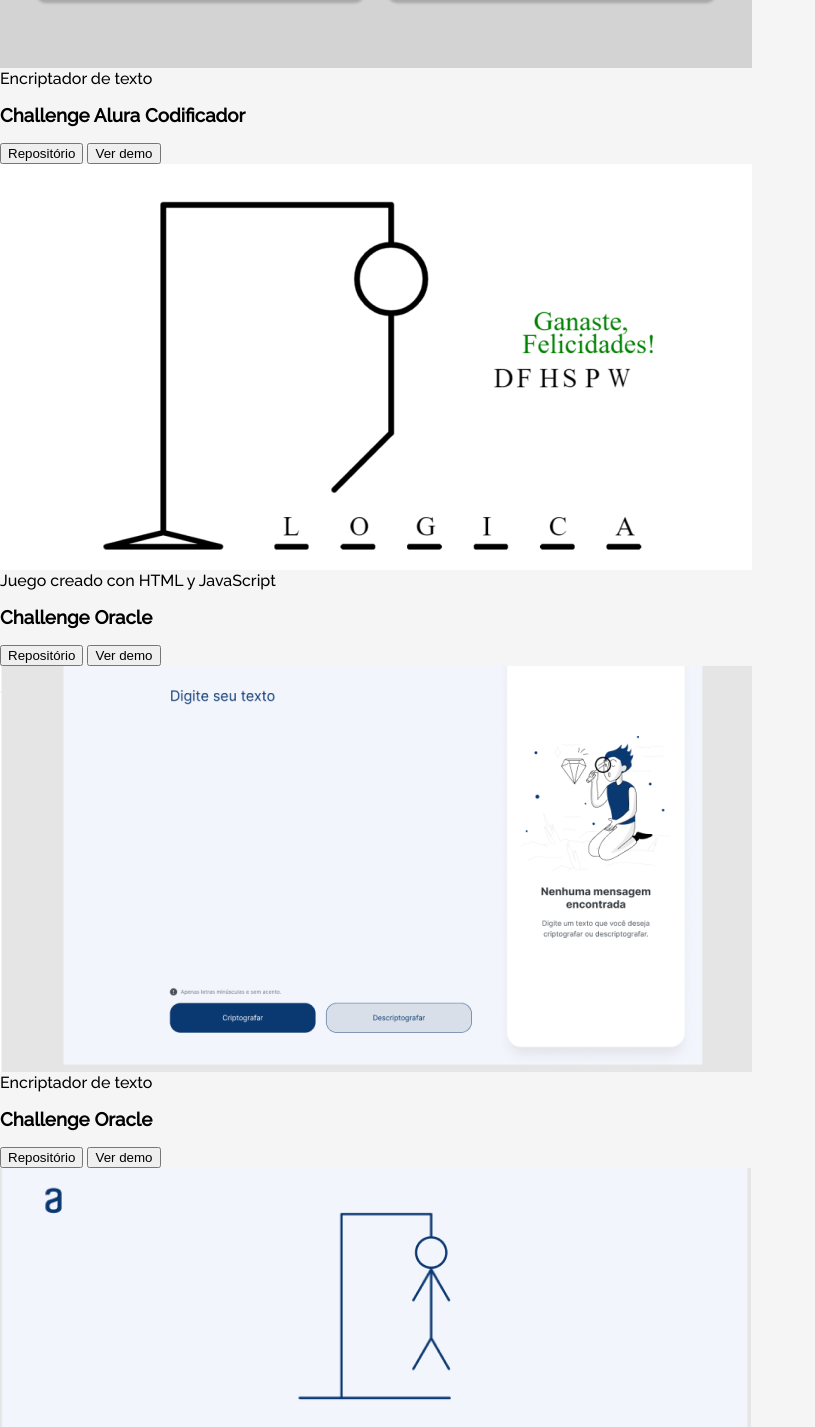
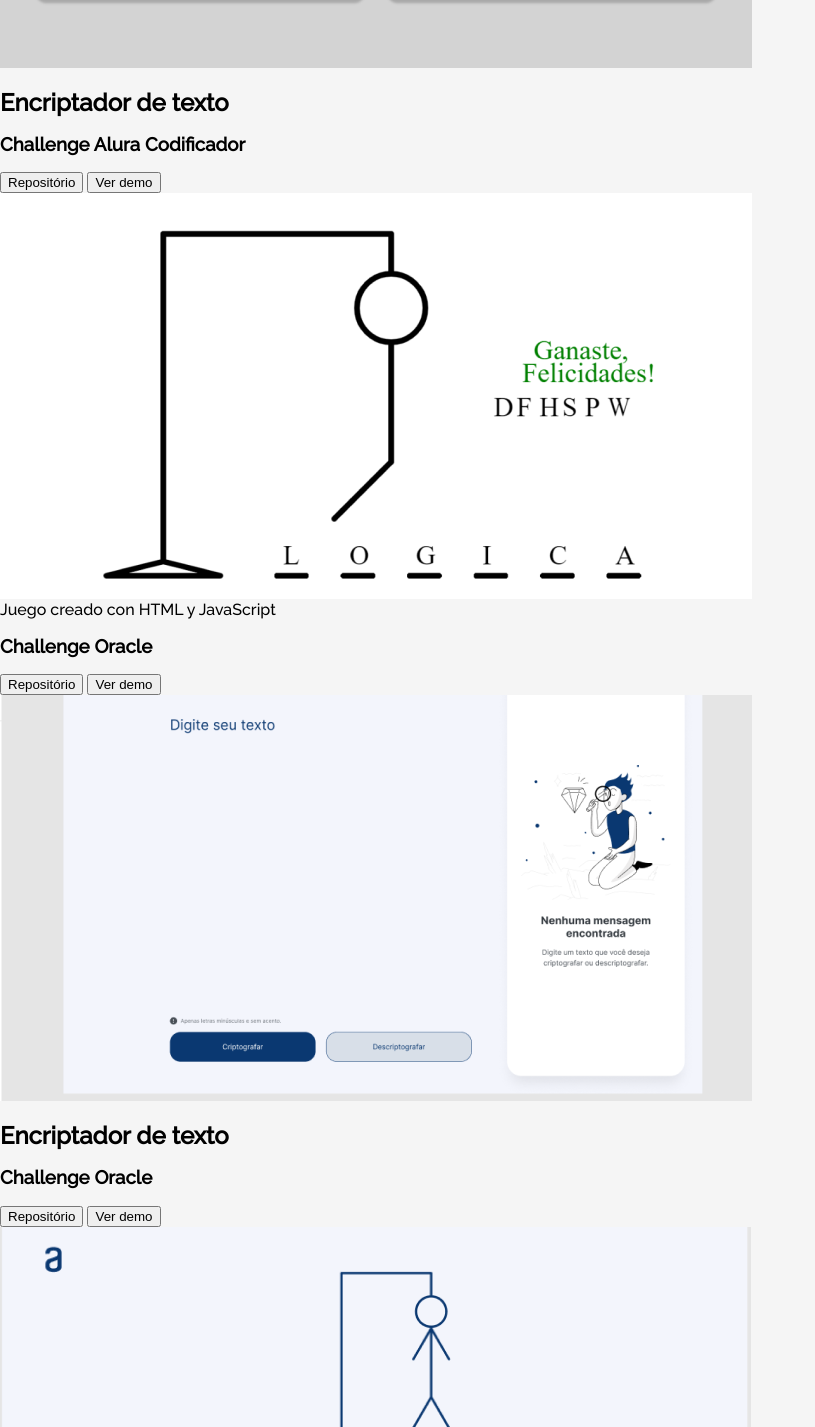
Before and after one commit to Juan-DavidP/Portafolio_Alura, a plain HTML site: page index.html in a window 1280 px wide. Shown: the part 2782-4209 px from the top of the page, without its empty margins (0-815 px from the left). Drawn offline with Linux system fonts and the light colour scheme.

Commit message:
correción etiquetas

```diff
--- a/index.html
+++ b/index.html
@@ -231,14 +231,14 @@
                 </div>
             </div>
         </section>
-
         <!-- Sección de Experiencia Profesional/Proyectos-->
         <section class="experience" id="xp">
             <h2 class="experience__section__title">Experiencia Profissional</h2>
             <div class="experiencie__box">
                 <!-- Pon el logotipo/captura de pantalla de tu proyecto -->
                 <img class="experience__img" src="assets\decod_print.png">
-                <div class="experience__info" <h2 class="experience__title">Encriptador de texto</h2>
+                <div class="experience__info">
+                    <h2 class="experience__title">Encriptador de texto</h2>
                     <h3 class="experience__text">Challenge Alura Codificador </h3>
                     <div class="experience__description">
                         <!-- Pon el enlace del proyecto en Github o GithubPages -->
@@ -270,7 +270,8 @@
             <div class="experience__box">
                 <!-- Pon el logotipo/captura de pantalla de tu proyecto -->
                 <img class="experience__img" src="assets\secretcode_print.png">
-                <div class="experience__info-container" <h2 class="experience__title">Encriptador de texto</h2>
+                <div class="experience__info-container">
+                    <h2 class="experience__title">Encriptador de texto</h2>
                     <h3 class="experience__text">Challenge Oracle </h3>
                     <div class="experience__description">
                         <!-- Pon el enlace del proyecto en Github o GithubPages -->
```
